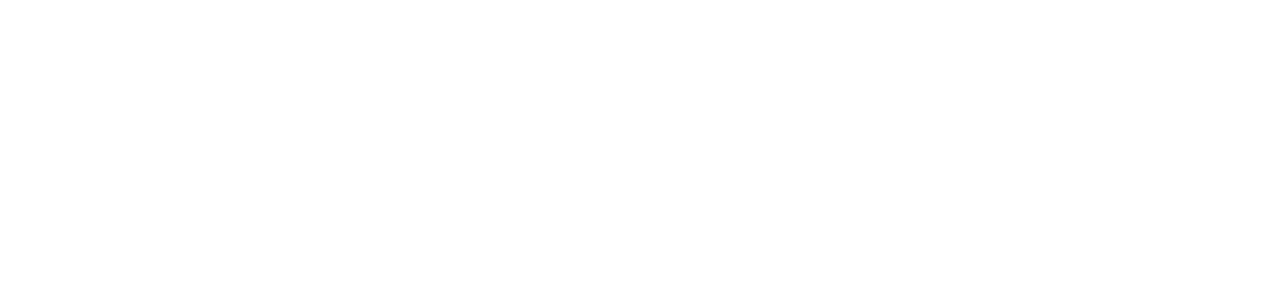
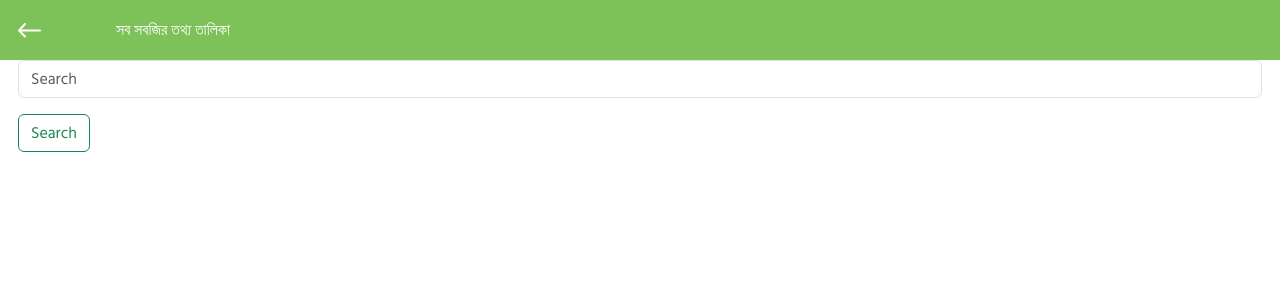
Before and after one commit to tanvirUpol/farmer-app, a React (Create React App) app: page /infoList in a window 1280 px wide. Before the commit this address had no page. Shown: the top 300 px of the page. Built offline with nearby package versions, Linux system fonts and the light colour scheme.

Commit message:
updated-filenames

```diff
--- a/src/App.js
+++ b/src/App.js
@@ -5,6 +5,8 @@
 // pages
 import Home from './pages/Home';
 import Form from './pages/Form';
+import VegyInfo from './pages/VegyInfo';
+import VegyInfoList from './pages/VegyInfoList';
 
 function App() {
   return (
@@ -13,6 +15,8 @@
           <Route>
              <Route path="/" element={<Home/>} />
              <Route path="/form" element={<Form/>} />
+             <Route path="/infoList" element={<VegyInfoList/>} />
+             <Route path="/infoList/:id" element={<VegyInfo/>} />
           </Route>
         </Routes>
 
--- a/src/components/FormNav.js
+++ /dev/null
@@ -1,17 +0,0 @@
-import { useNavigate } from "react-router-dom"
-
-const FormNav = ({arrow,title,page,handlePrevPage}) => {
-  const navigate = useNavigate()
-  return (
-    <div className="form-nav">
-          <div className="custom-container">
-            {page === 1 &&   <img onClick={() => navigate('/')} src={arrow} alt="" />}
-            {(page === 2 || page === 3) &&   <img onClick={handlePrevPage} src={arrow} alt="" />}
-            {page !== 4 &&  <p className="title m-0">{title}</p>}
-          </div>
-          {page === 4 && <p className="title-alone m-0">{title}</p>}
-
-    </div>
-  )
-}
-export default FormNav
--- a/src/components/HomeSection.js
+++ b/src/components/HomeSection.js
@@ -10,7 +10,7 @@
                 <img className="" src={img} alt="" />
             </div>
             <div className="hero-info">
-                <p className="">{text}</p>
+                <p className="m-0">{text}</p>
                 <button onClick={() => navigate(path)} >{btnText} </button>
             </div>
         </div>
--- /dev/null
+++ b/src/components/TopNav.js
@@ -0,0 +1,20 @@
+import { useNavigate } from "react-router-dom"
+
+const TopNav = ({arrow,title,bool,path}) => {
+  const navigate = useNavigate()
+  return (
+    <div className="top-nav">
+      {path &&
+        <div className="custom-container">
+              {bool &&   <img onClick={() => navigate(path)} src={arrow} alt="" />}
+              {!bool &&   <img onClick={path} src={arrow} alt="" />}
+              { <p className="title m-0">{title}</p>}
+        </div>
+      }
+
+      {!path && <p className="title-alone m-0">{title}</p>}
+
+    </div>
+  )
+}
+export default TopNav
--- a/src/index.css
+++ b/src/index.css
@@ -108,12 +108,12 @@
 form{
   margin-top: 10px;
 }
-.form-nav{
+.top-nav{
   background-color: #7CC259;
   padding: 18px 0;
 }
 
-.form-nav .custom-container{
+.top-nav .custom-container{
   display: flex;
   justify-content: flex-start;
   align-items: center;
@@ -126,8 +126,8 @@
   text-align: center;
   color: #FFFFFF;
 }
-.form-nav .custom-container img{
-  margin-right: 70px
+.top-nav .custom-container img{
+  margin-right: 75px
 }
 
 .form select{
--- a/src/pages/Form.js
+++ b/src/pages/Form.js
@@ -1,6 +1,6 @@
 import { useState } from "react";
 import { useNavigate } from "react-router-dom"
-import FormNav from "../components/FormNav";
+import TopNav from "../components/TopNav";
 import FormQuestions from "../components/FormQuestions";
 import arrow from '../contents/arrow.svg'
 import cross from '../contents/cross.svg'
@@ -60,17 +60,15 @@
 
   const renderPageOne = () => {
     localStorage.setItem("pageNum",page)
-    console.log('current page',page);
-    console.log('saved page',localStorage.getItem('pageNum'));
     return (
       <div className="form">
-        <FormNav page={page} arrow={arrow} title='সবজির নাম এবং ছবি যুক্ত করুন  ' />
+        <TopNav bool={true} arrow={arrow} path={'/'} title='সবজির নাম এবং ছবি যুক্ত করুন  ' />
 
         <div className=" custom-container">
             <form onSubmit={handleNextPage}>
 
                 <div className="select-container">
-                    <select value={vegetable} onChange={(e)=>setVegetable(e.target.value)}>
+                    <select className="form-select" value={vegetable} onChange={(e)=>setVegetable(e.target.value)}>
                         {vegData.map((item) => (
                         <option key={item.code} value={item.name}>{item.name}</option>
                         ))}
@@ -106,15 +104,14 @@
 
   const renderPageTwo = () => {
     localStorage.setItem("pageNum",page)
-    console.log('current page',page);
-    console.log('saved page',localStorage.getItem('pageNum'));
+
     return (
       <div>
-        <FormNav page={page} arrow={arrow} handlePrevPage={handlePrevPage} title='সবজির বিবরণ যুক্ত করুন' />
+        <TopNav bool={false} arrow={arrow} path={handlePrevPage} title='সবজির বিবরণ যুক্ত করুন' />
        <div className="custom-container">
         <form onSubmit={handleNextPage}>
 
-            <input type="text" value={length} onChange={(e)=>setLength(e.target.value)} id="length" placeholder="সবজির দৈর্ঘ্য লেখুন"/>
+            <input type="text" value={length} onChange={(e)=>setLength(e.target.value)} className="form-control" id="length" placeholder="সবজির দৈর্ঘ্য লেখুন"/>
 
             <input type="text" value={width} onChange={(e)=>seWidth(e.target.value)} className="form-control" id="width" placeholder="সবজির প্রস্থ লেখুন"/>
 
@@ -135,7 +132,7 @@
     localStorage.setItem("pageNum",page)
     return (
       <div>
-         <FormNav page={page} arrow={arrow} handlePrevPage={handlePrevPage} title='সবজির মান পরীক্ষা করুন' />
+         <TopNav bool={false} arrow={arrow} path={handlePrevPage}  title='সবজির মান পরীক্ষা করুন' />
          <div className="custom-container">
             <form onSubmit={handleSubmit}>
               <div className="questions">
@@ -160,7 +157,7 @@
 
     return (
       <div>
-         <FormNav page={page} arrow={arrow} title='সফলভাবে জমা দেওয়া হয়েছে!' />
+         <TopNav bool={true} arrow={arrow} path={null} title='সফলভাবে জমা দেওয়া হয়েছে!' />
          <div className="custom-container">
           <div className="done-section">
             <img src={done_image} alt="" />
--- a/src/pages/Home.js
+++ b/src/pages/Home.js
@@ -8,26 +8,14 @@
 
     return (
         <div className='home custom-container'>
-            {/* <div className="mt-4 row justify-content-between">
-                <p  className="m-0 col-2">স্বাগতম</p>
-                <div className="col-2 "><img className=" d-block" src={logout} alt="Your SVG" /></div>
-            </div>
-            <div className="row justify-content-between">
-                <div className="col-4 " ><img className="ms-3 d-block" src={camera_img} alt="Your SVG" /></div>
-                <div className="col-8">
-                    <p className="font-size-12 fw-bold">সবজির তথ্য আপলোড করুন</p>
-                    <button onClick={()=>navigate('/form')} >তথ্য আপলোড </button>
-                </div>
-            </div> */}
-
 
             <div className="top-bar">
-                <p className="">স্বাগতম</p>
+                <p className="m-0">স্বাগতম</p>
                 <div className=""><img className="" src={logout} alt="Your SVG" /></div>
             </div>
             <div className="hero-section">
                 <HomeSection img={camera_img} path='/form' btnText='তথ্য আপলোড' text='সবজির তথ্য আপলোড করুন' />
-                <HomeSection img={vegy_bag} path='/form' btnText='এখানে পড়ুন' text='সবজির তথ্য সম্পর্কে পড়ুন' />
+                <HomeSection img={vegy_bag} path='/infoList' btnText='এখানে পড়ুন' text='সবজির তথ্য সম্পর্কে পড়ুন' />
                 <HomeSection img={carrot_img} path='/form' btnText='এখানে দেখুন' text='আপলোড করা সবজি দেখুন' />
             </div>
         </div>
--- /dev/null
+++ b/src/pages/VegyInfo.js
@@ -0,0 +1,6 @@
+const VegyInfo = () => {
+  return (
+    <div>VegyInfo</div>
+  )
+}
+export default VegyInfo
--- /dev/null
+++ b/src/pages/VegyInfoList.js
@@ -0,0 +1,14 @@
+import TopNav from "../components/TopNav"
+import arrow from "../contents/arrow.svg"
+const VegyInfoList = () => {
+  return (
+    <div>
+      <TopNav bool={true} arrow={arrow} path={'/'} title='সব সবজির তথ্য তালিকা' />
+      <div className="custom-container">
+           <input className="form-control me-2" type="search" placeholder="Search" aria-label="Search"/>
+           <button className="btn btn-outline-success" type="submit">Search</button>
+      </div>
+    </div>
+  )
+}
+export default VegyInfoList
```
